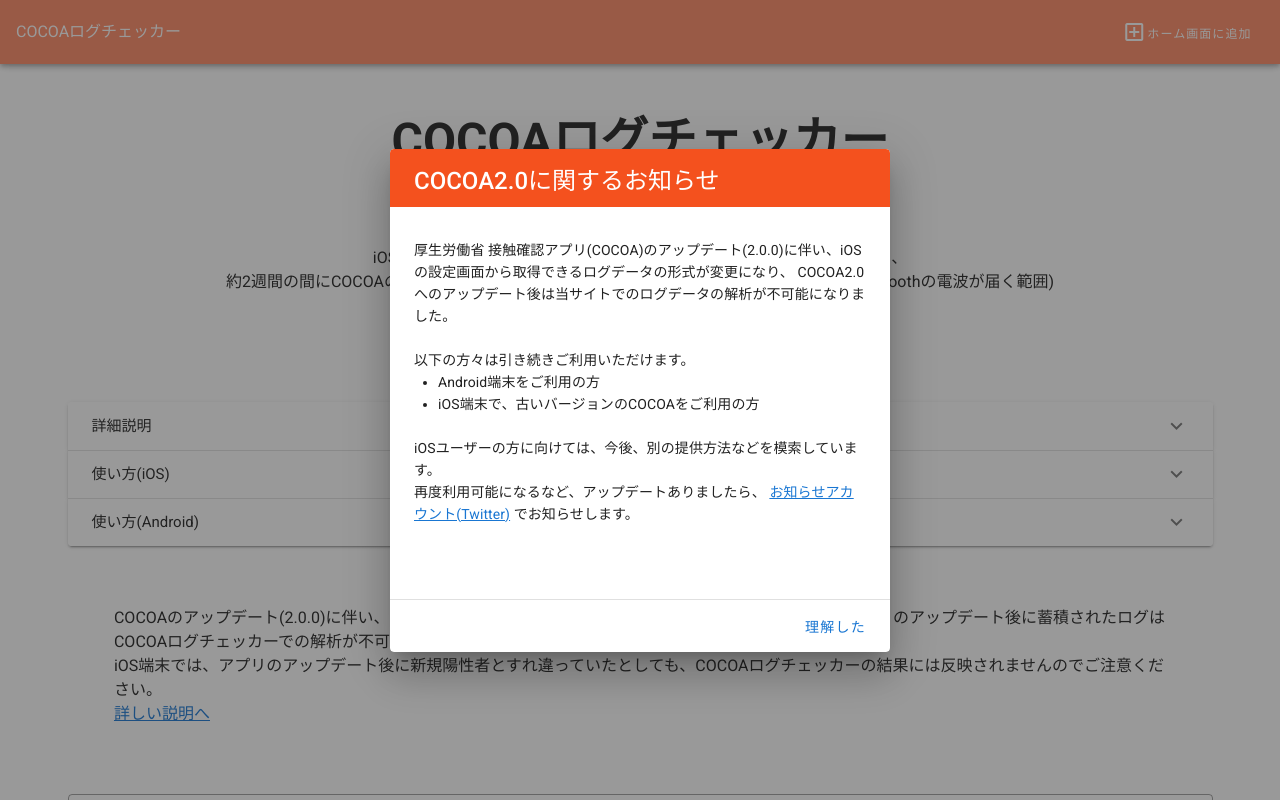
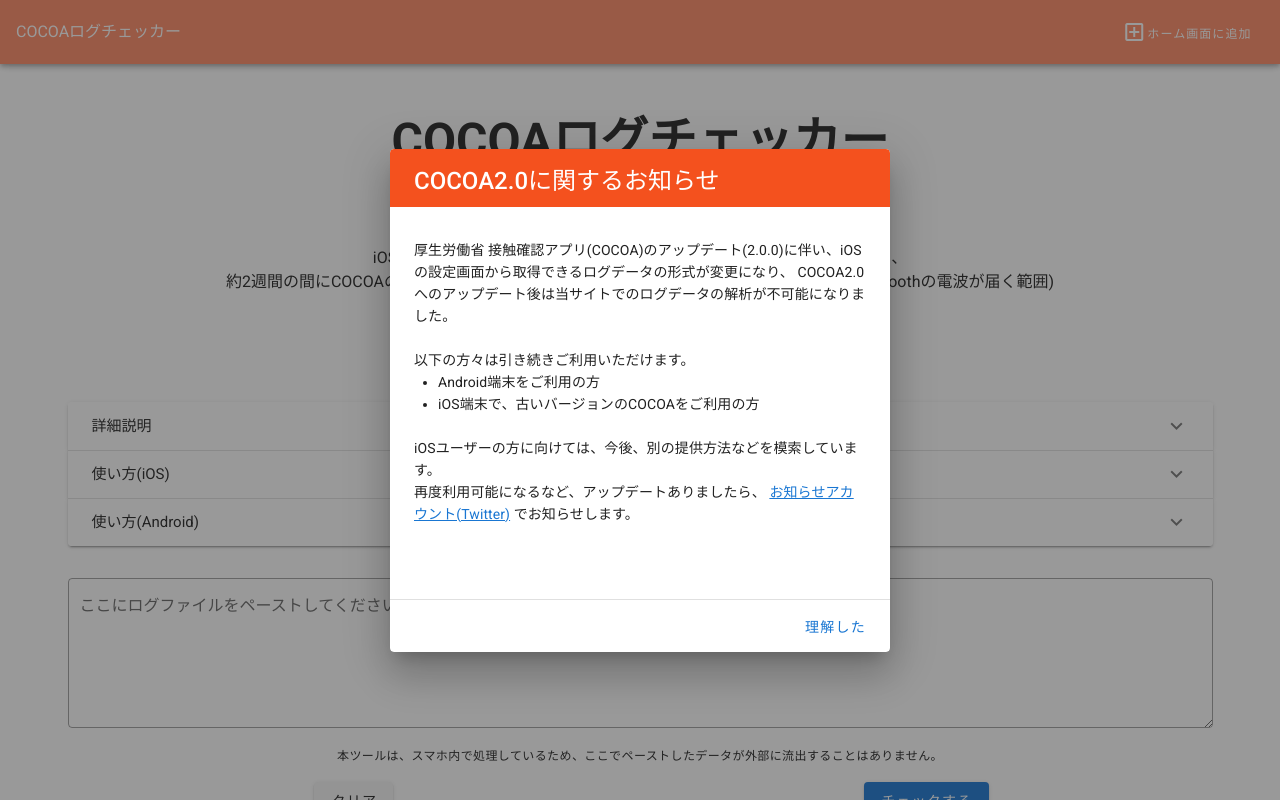
Before and after one commit to ktansai/COVID-19-ExposeChecker, a Vue app: page / in a window 1280 px wide. Shown: the top 800 px of the page. Built offline with nearby package versions, Linux system fonts and the light colour scheme.

Commit message:
deleted note about COCO2 (legacy)

```diff
--- a/src/components/ExposeChecker.vue
+++ b/src/components/ExposeChecker.vue
@@ -88,16 +88,6 @@
                 </v-expansion-panel-content>
             </v-expansion-panel>
             </v-expansion-panels>
-            <v-row class="justify-center" >
-              <div class="my-12 mx-2" style="width:90%">
-                <span style="color:red;">重要なお知らせ</span><br>
-                <div style="text-align:left">
-                COCOAのアップデート(2.0.0)に伴い、iOSの設定画面から取得できるログデータの仕様が変更になり、アプリのアップデート後に蓄積されたログはCOCOAログチェッカーでの解析が不可能になりました。<br>
-                iOS端末では、アプリのアップデート後に新規陽性者とすれ違っていたとしても、COCOAログチェッカーの結果には反映されませんのでご注意ください。<br>
-                <a target="_blank" href="https://twitter.com/ktansai/status/1512377351950127111" >詳しい説明へ</a>
-                </div>
-              </div>
-            </v-row>
         </v-row>
 
       <v-row >
```
Also changed, not shown: src/components/Cocoa2Dialog.vue (+5 -2 lines).
